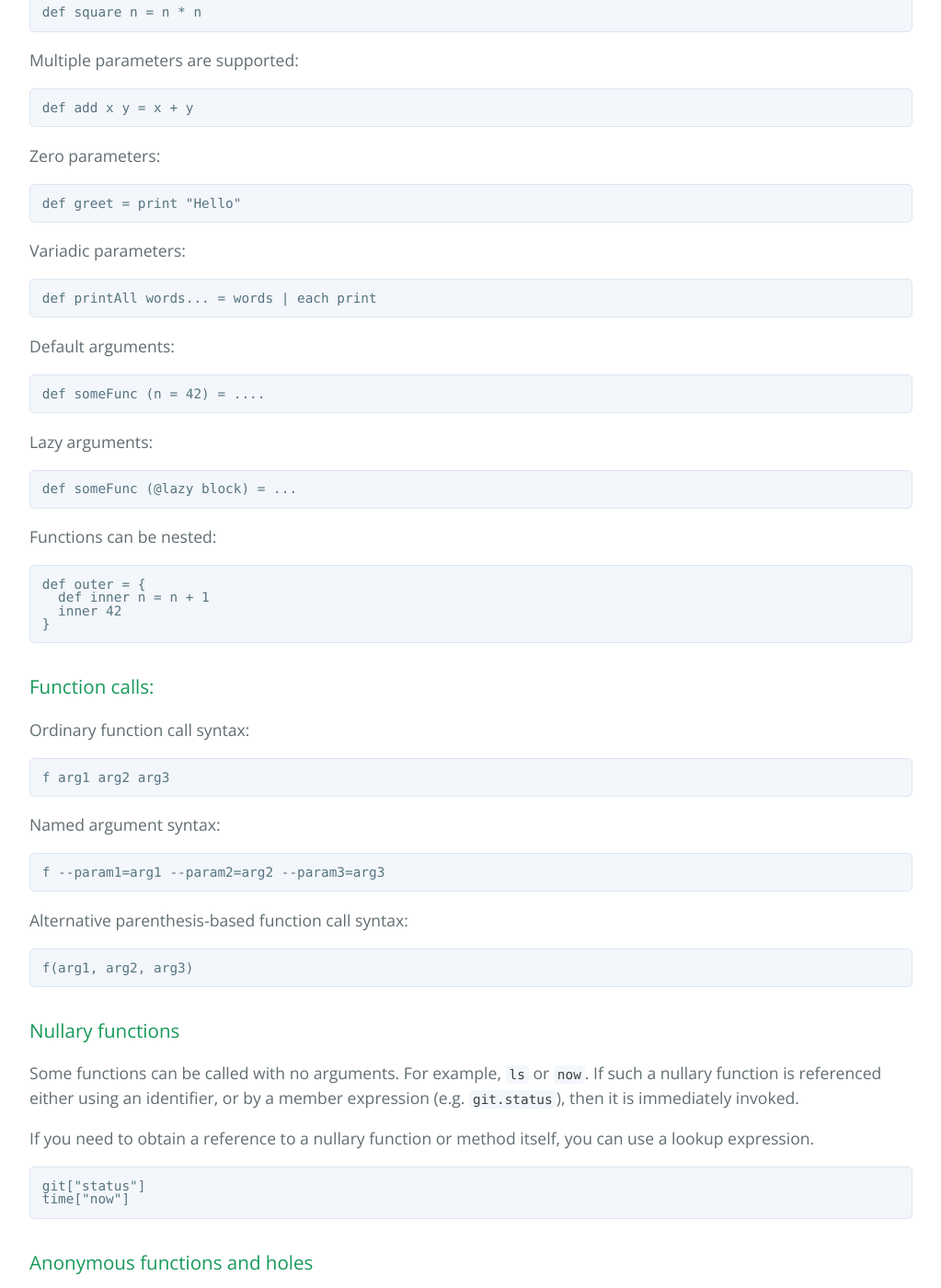
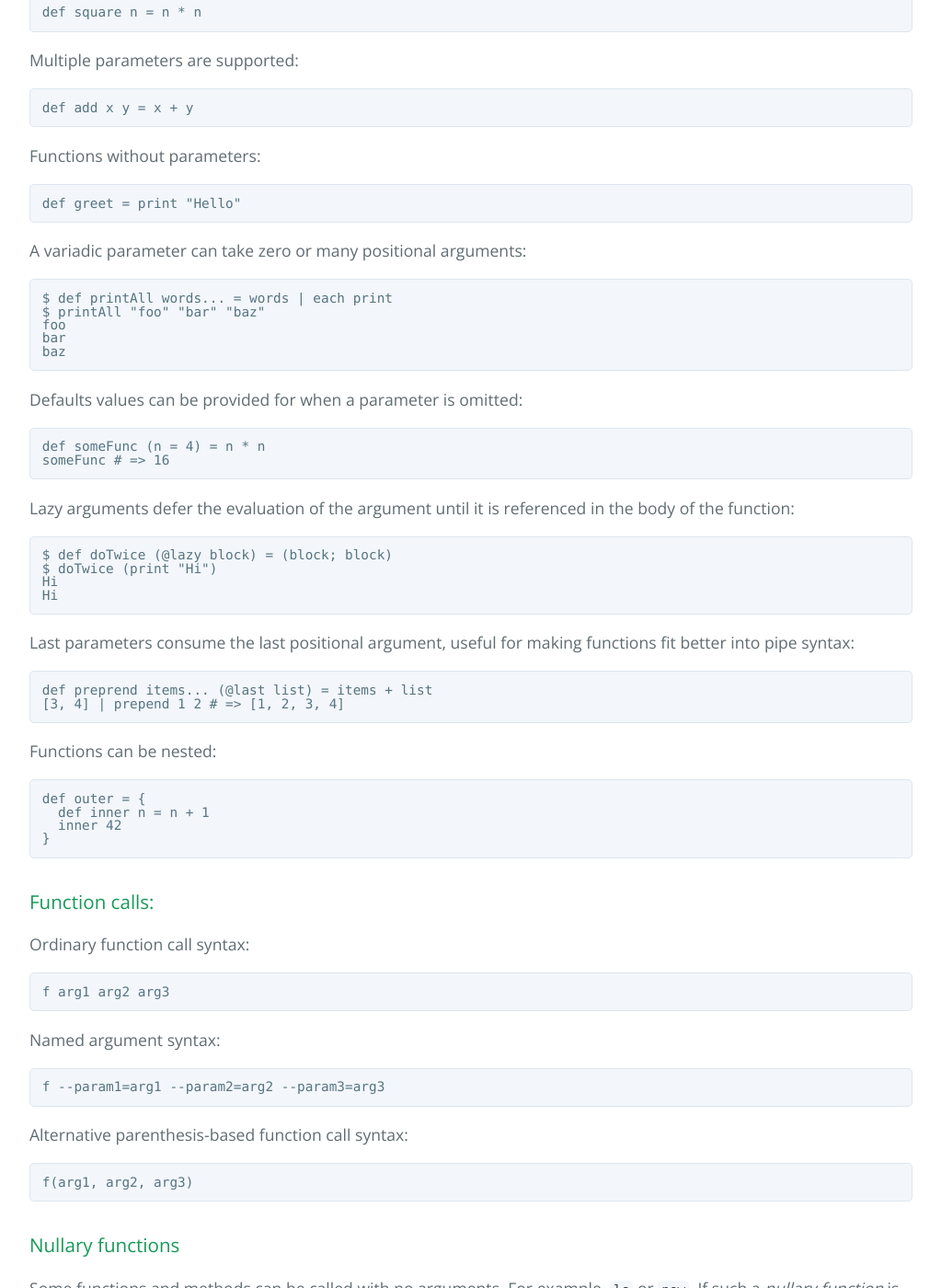
Before and after one commit to mdr/mash, a Jekyll site: the page built from quick-reference-guide.md, in a window 1280 px wide and 1400 px high, scrolled down 2559 px. Shown: the whole window at 92% size, without its empty margins (128-1151 px from the left). Built offline with Jekyll 4.4.1, drawn with Linux system fonts in a browser that asks for light colours; some of the changed text lies outside the part shown.

Commit message:
updates to quick reference guide

```diff
--- a/quick-reference-guide.md
+++ b/quick-reference-guide.md
@@ -96,21 +96,34 @@ Multiple parameters are supported:
 
     def add x y = x + y
 
-Zero parameters:
+Functions without parameters:
 
     def greet = print "Hello"
 
-Variadic parameters:
+A variadic parameter can take zero or many positional arguments:
 
-    def printAll words... = words | each print
+    $ def printAll words... = words | each print
+    $ printAll "foo" "bar" "baz"
+    foo
+    bar
+    baz
 
-Default arguments:
+Defaults values can be provided for when a parameter is omitted:
 
-    def someFunc (n = 42) = ....
+    def someFunc (n = 4) = n * n
+    someFunc # => 16
 
-Lazy arguments:
+Lazy arguments defer the evaluation of the argument until it is referenced in the body of the function:
 
-    def someFunc (@lazy block) = ...
+    $ def doTwice (@lazy block) = (block; block)
+    $ doTwice (print "Hi")
+    Hi
+    Hi
+
+Last parameters consume the last positional argument, useful for making functions fit better into pipe syntax:
+
+    def preprend items... (@last list) = items + list
+    [3, 4] | prepend 1 2 # => [1, 2, 3, 4]
 
 Functions can be nested:
 
@@ -135,12 +148,15 @@ Alternative parenthesis-based function call syntax:
 
 ### Nullary functions
 
-Some functions can be called with no arguments. For example, `ls` or `now`. If such a nullary function is referenced either using an identifier, or by a member expression (e.g. `git.status`), then it is immediately invoked.
+Some functions and methods can be called with no arguments. For example, `ls` or `now`. If such a *nullary function* is referenced either using an identifier, or by a member expression (e.g. `git.status`), then it is immediately invoked.
 
-If you need to obtain a reference to a nullary function or method itself, you can use a lookup expression.
+If you need to obtain a reference to a nullary function or method itself, without immediately invoking it, you can use
+ a lookup expression. For example,
 
     git["status"]
     time["now"]
+
+A function or method is considered nullary if every parameter is either optional or variadic.
 
 ### Anonymous functions and holes
 
```
